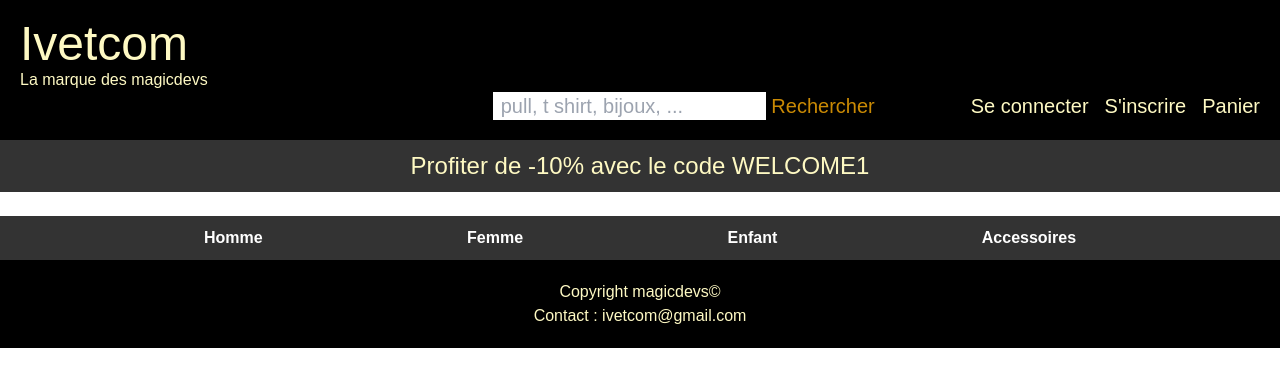
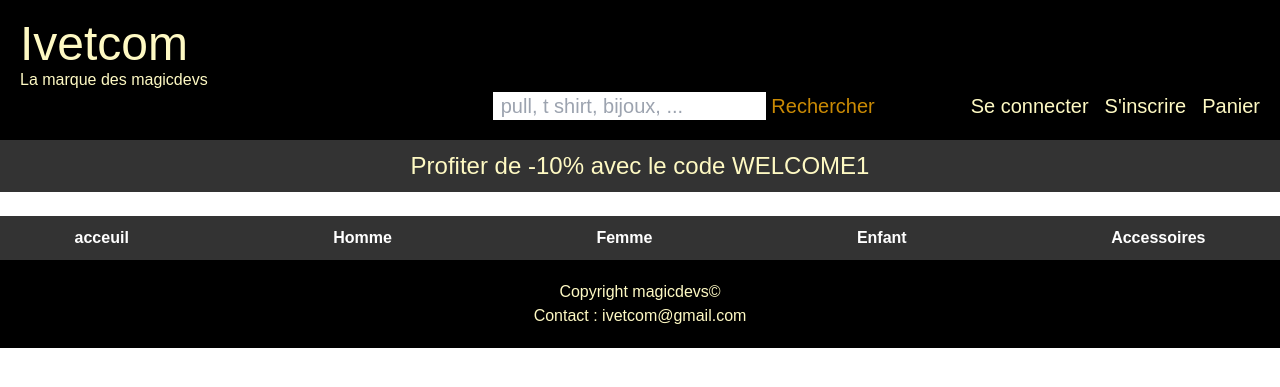
Before and after one commit to SoizicMM/vetcom, a Flask app: template templates/menu.html in a window 1280 px wide. Shown: the top 387 px of the page. Run offline with Flask 3, Linux system fonts and the light colour scheme; the template is opened without the code that fills it, so the values that code supplies are empty; some libraries are stand-ins or nearby versions.

Commit message:
test menu

```diff
--- a/templates/menu.html
+++ b/templates/menu.html
@@ -4,6 +4,7 @@
 <header>
     <nav class="text-center">
         <ul>
+            <li><a href="/">acceuil</a></li>
             <li><a href="/homme" id="homme">Homme</a></li>
             <li><a href="/femme" id="femme">Femme</a></li>
             <li><a href="/enfant" id="enfant">Enfant</a></li>
```
